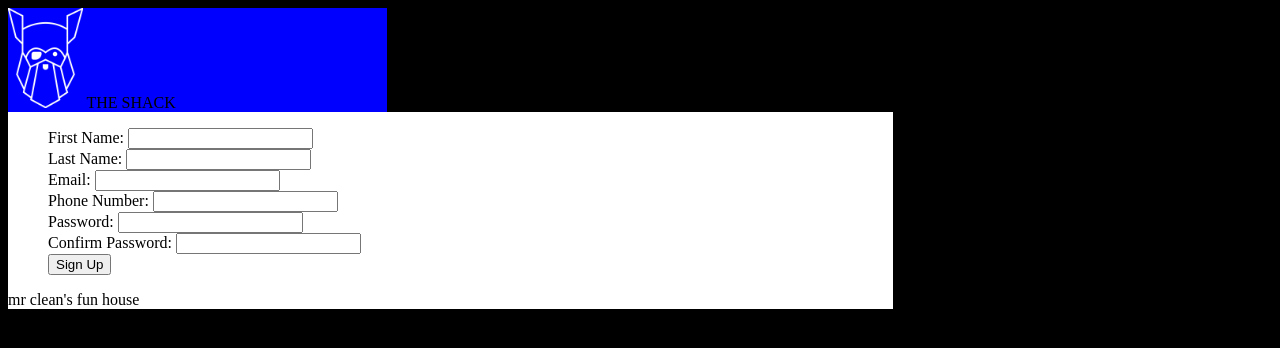
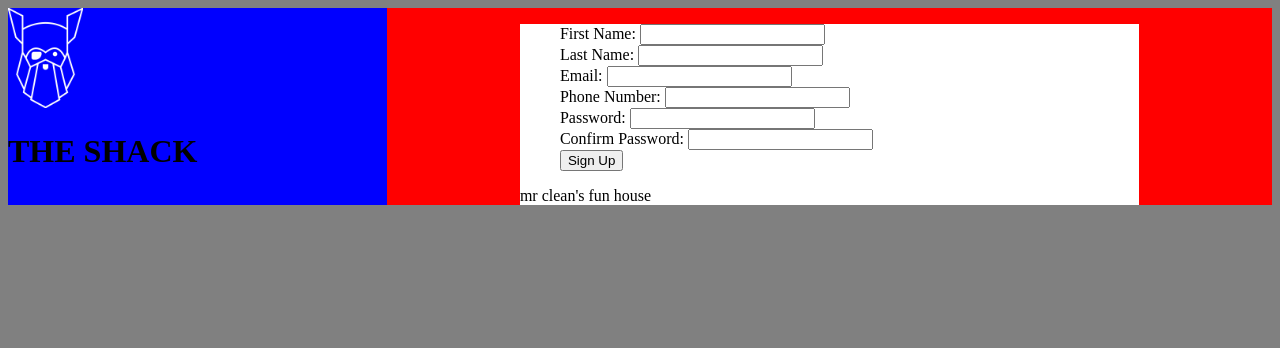
Before and after one commit to Loxciel/Sign-Up-Form, a plain HTML site: page index.html in a window 1280 px wide. Drawn offline with Linux system fonts and the light colour scheme.

Commit message:
add bg color and segmentation

```diff
--- a/index.html
+++ b/index.html
@@ -9,13 +9,14 @@
 </head>
 
 <body>
-  <div class="background">
+  <div class="left">
     <div>
     <img class="logo" src="images/odin-lined.png">
-    THE SHACK
+    <h1>THE SHACK</h1>
     </div>
   </div>
 
+  <div class="right">
     <div class="form">
       <form>
 
@@ -50,11 +51,12 @@
         </ul>
 
       </form>
+
       <div>
         mr clean's fun house
       </div>
     </div>
-
+    </div>
 </body>
 
 </html>
--- a/style.css
+++ b/style.css
@@ -6,21 +6,20 @@
 }
 
 body {
-  background-color: black;
+  background-color: grey;
   display: flex;
-  flex-direction: column;
 }
 
-.background {
+ul {
+  list-style: none;
+}
+
+.left {
   display: flex;
   height: auto;
-  width: 30%;
+  min-width: 30%;
   background-color: blue;
-}
-
-.cabin {
-  max-width: 100px;
-  max-height: 100px;
+  flex-direction: column;
 }
 
 .logo {
@@ -28,12 +27,14 @@ body {
   max-height: 100px;
 }
 
+.right {
+  background-color: red;
+  min-width: 70%;
+}
+
 .form {
   background-color: white;
   width: 70%;
   height: auto;
+  margin: auto;
 }
-
-ul {
-  list-style: none;
-}
```
